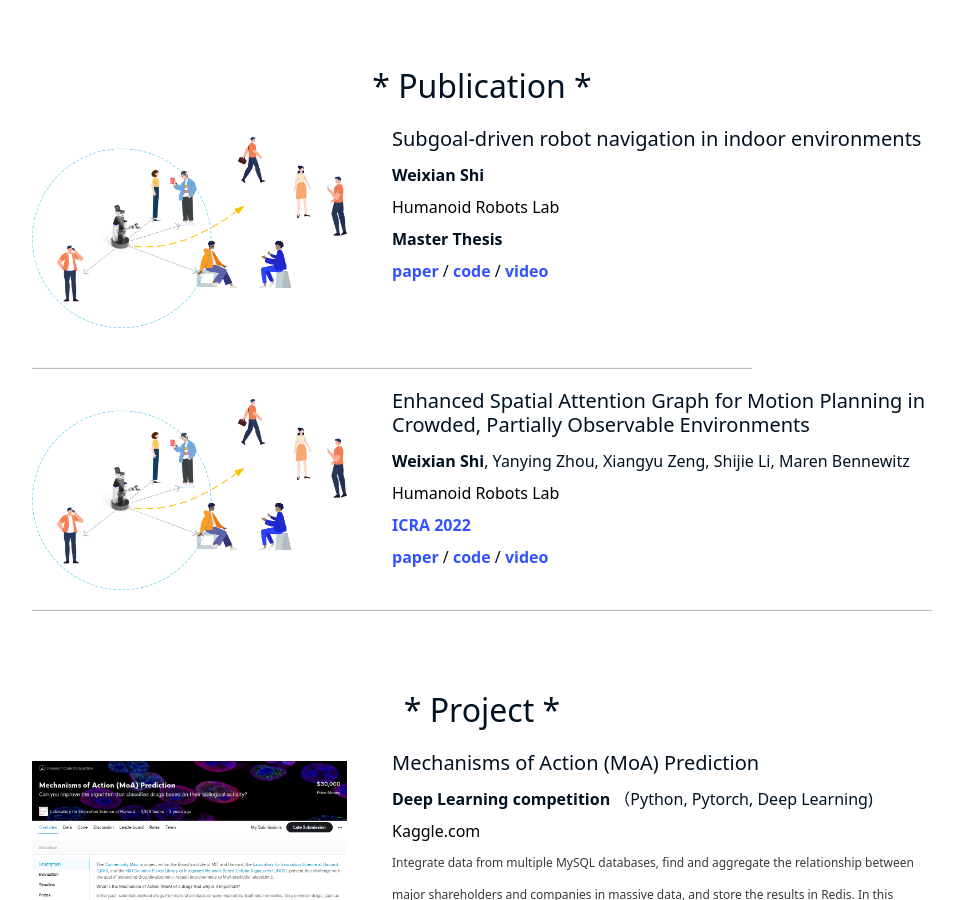
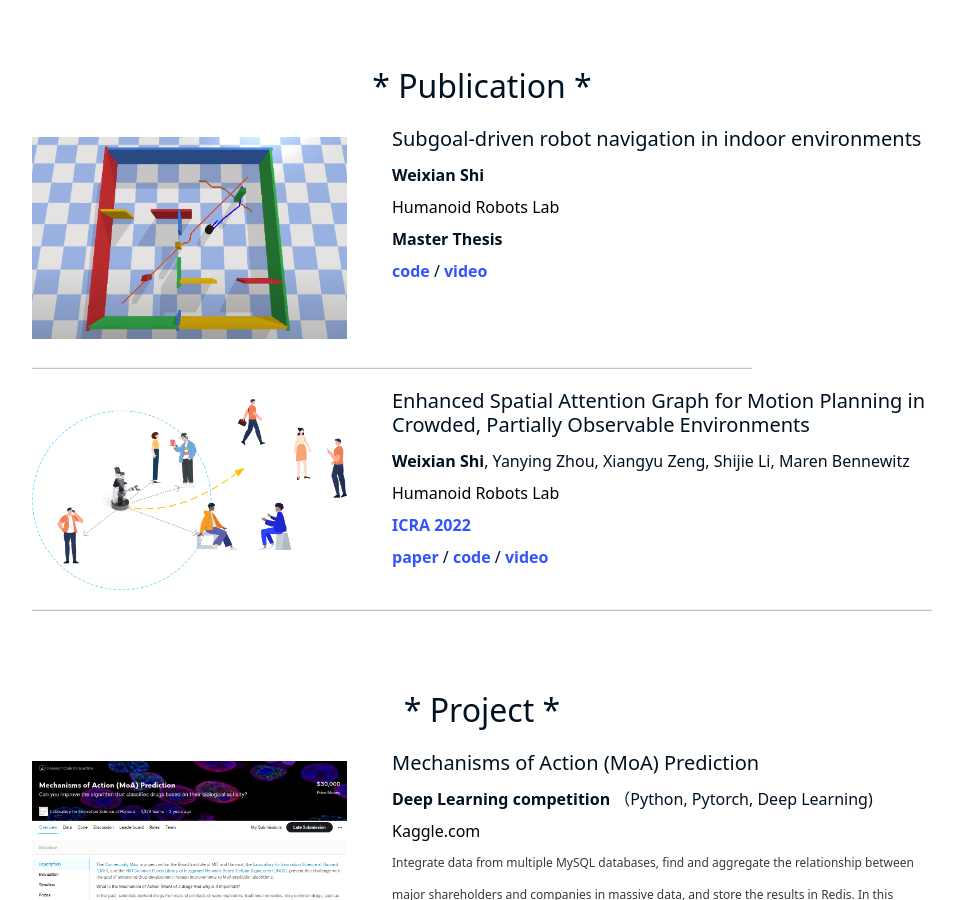
Before and after one commit to weixians/weixians.github.io, a Jekyll site: the page built from about_me.html, in a window 1280 px wide and 900 px high, scrolled down 998 px. Shown: the whole window, without its empty margins (158-1121 px from the left). Built offline with Jekyll 4.4.1, drawn with Linux system fonts in a browser that asks for light colours.

Commit message:
change content

```diff
--- a/about_me.html
+++ b/about_me.html
@@ -126,7 +126,7 @@ subtitle:
 
     <div class="project-item">
         <div class="project-item-img">
-            <img src="/assets/img/paper_esa.png" alt="">
+            <img src="/assets/img/master_thesis.png" alt="">
         </div>
         <div class="project-item-content">
             <h5 style="text-align: left">Subgoal-driven robot navigation in indoor environments</h5>
@@ -134,8 +134,8 @@ subtitle:
             <p class="company">Humanoid Robots Lab</p>
             <p><b>Master Thesis</b></p>
             <p>
-                <span><a href="https://www.hrl.uni-bonn.de/publications/shi22icra.pdf" target="_blank">paper</a></span>
-                /
+<!--                <span><a href="https://www.hrl.uni-bonn.de/publications/shi22icra.pdf" target="_blank">paper</a></span>-->
+<!--                /-->
                 <span><a href="https://github.com/weixians/subgoal-nav" target="_blank">code</a></span> /
                 <span><a href="https://drive.google.com/file/d/1JI_0IbZ_D88GSlZ2s9MCV8CcpMJIU34f/view?usp=sharing" target="_blank">video</a></span>
             </p>
```
Also changed, not shown: assets/img/master_thesis.png (added), 1 other file.
